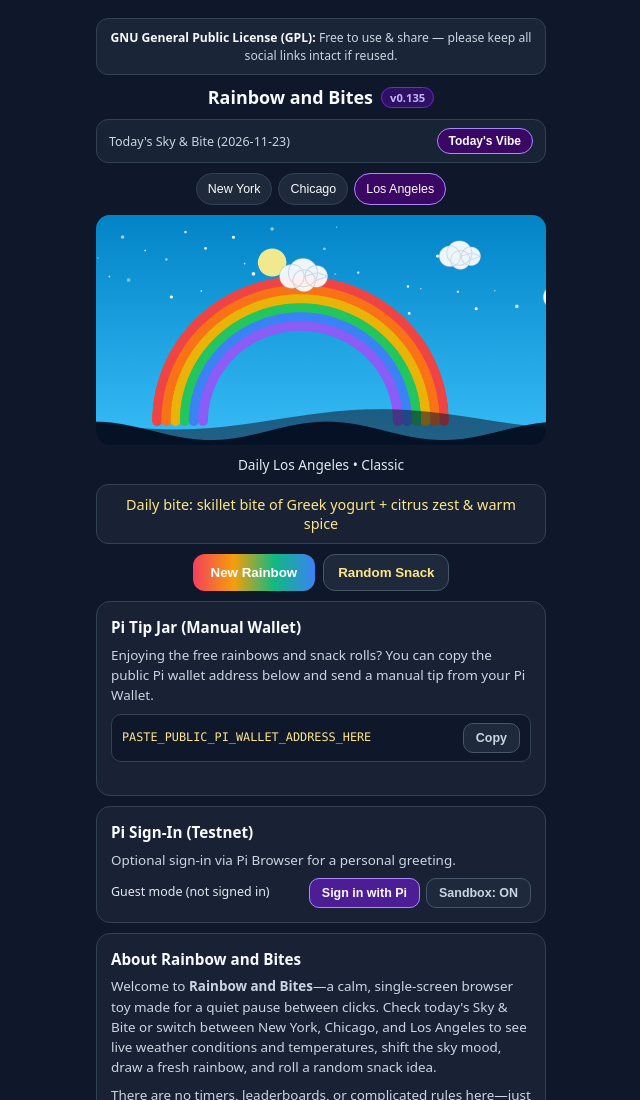
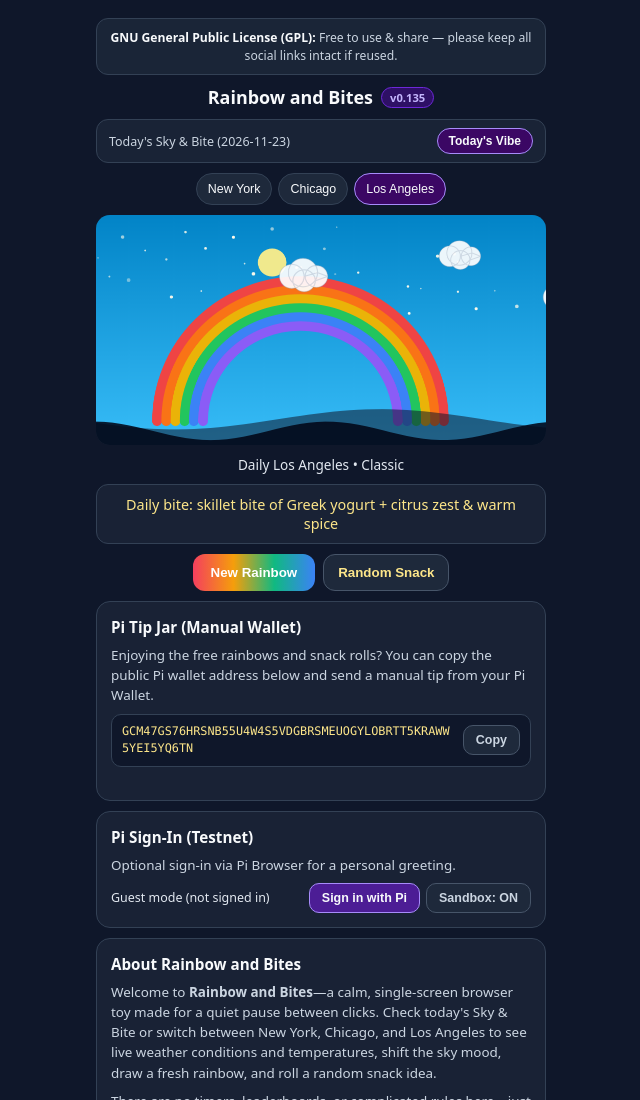
Before and after one commit to arjt27/arjt27.github.io, a plain HTML site: page index.html in a window 1280 px wide. Shown: the top 1100 px of the page, without its empty margins (319-959 px from the left). Drawn offline with Linux system fonts and the light colour scheme; no server answers.

Commit message:
Update Pi wallet address in index.html

```diff
--- a/index.html
+++ b/index.html
@@ -266,7 +266,8 @@
       <h2>Pi Tip Jar (Manual Wallet)</h2>
       <p>Enjoying the free rainbows and snack rolls? You can copy the public Pi wallet address below and send a manual tip from your Pi Wallet.</p>
       <div class="wallet-box">
-        <span id="piWalletAddr">PASTE_PUBLIC_PI_WALLET_ADDRESS_HERE</span>
+        <span id="piWalletAddr">GCM47GS76HRSNB55U4W4S5VDGBRSMEUOGYLOBRTT5KRAWW5YEI5YQ6TN
+</span>
         <button class="pi-btn sub" id="copyWalletBtn" type="button">Copy</button>
       </div>
       <div class="copy-note" id="copyStatus"></div>
```
